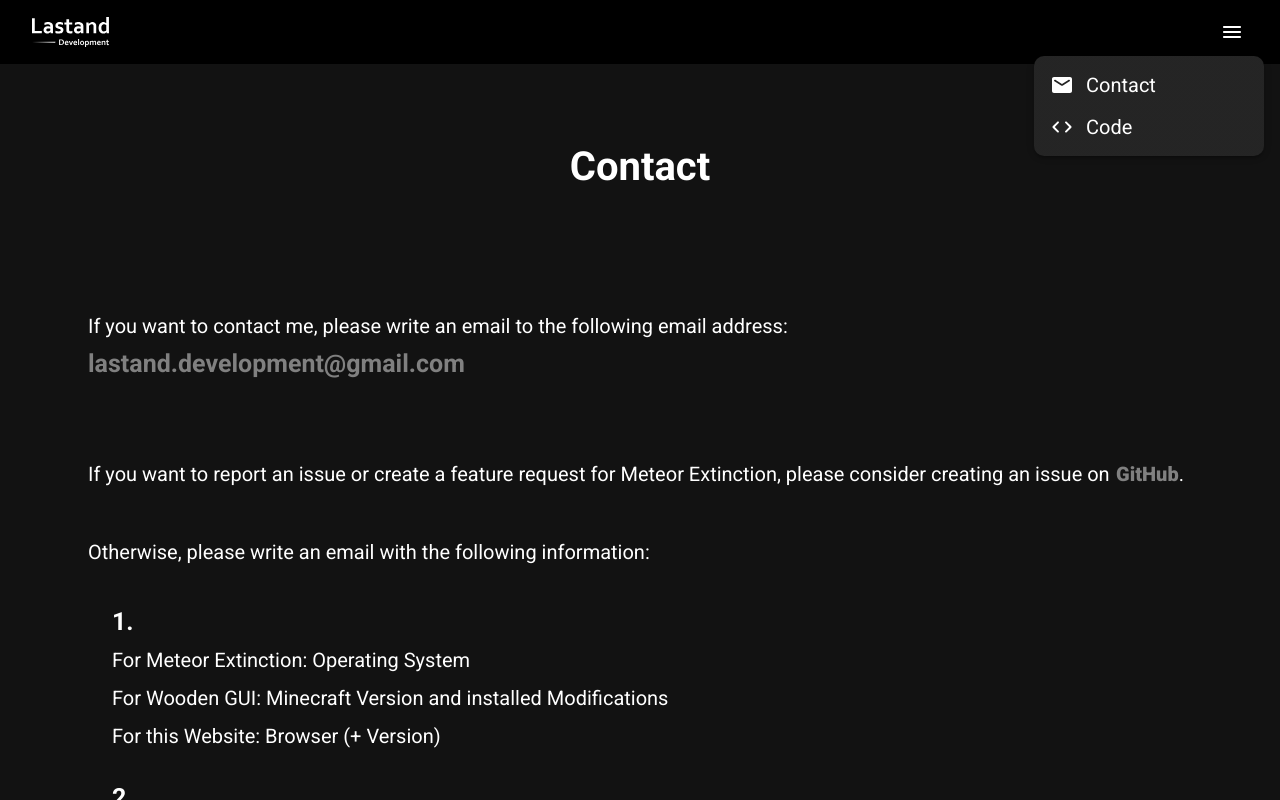
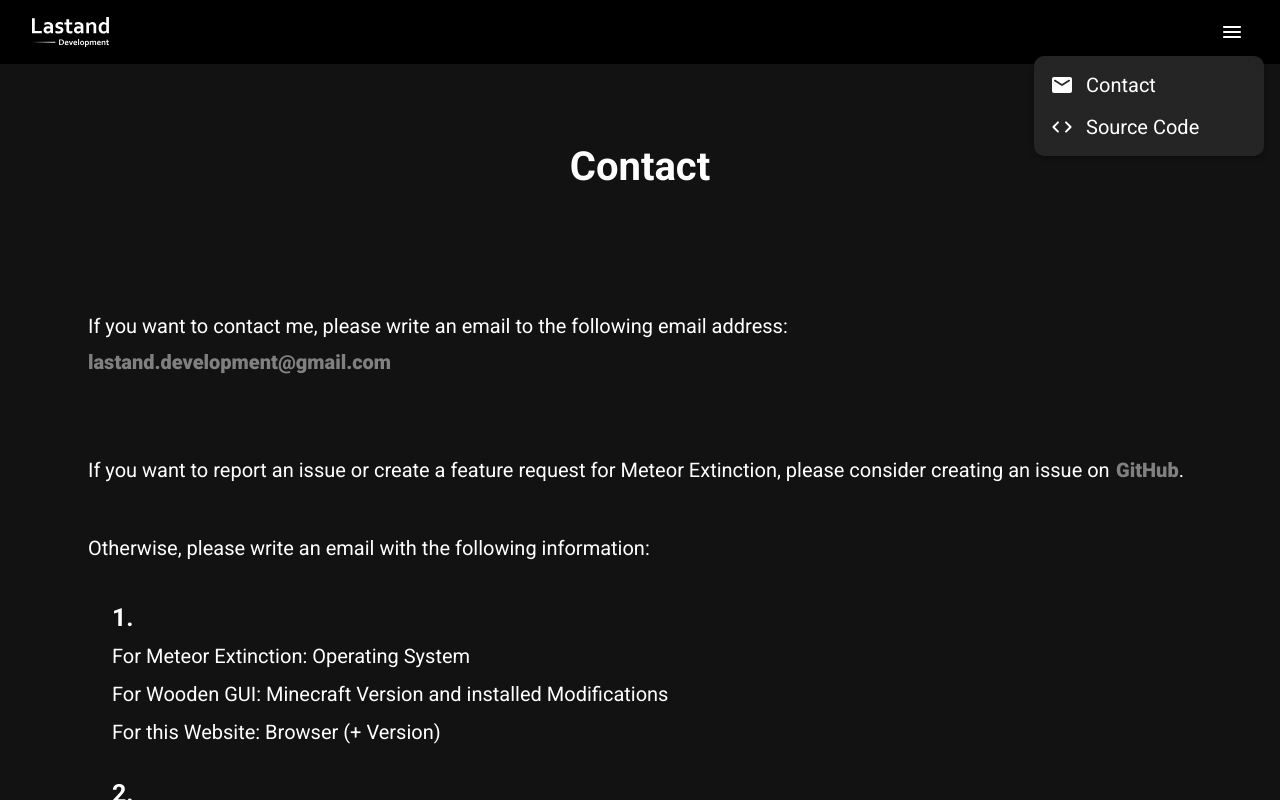
Before and after one commit to LastandDevelopment/website, a React (Create React App) app: page /website/contact in a window 1280 px wide. Both pictures are taken after a click on the button 1232 px from the left and 32 px from the top of the page. Shown: the top 800 px of the page. Built offline with nearby package versions, Linux system fonts and the light colour scheme.

Commit message:
small tweaks

```diff
--- a/src/components/Titlebar.jsx
+++ b/src/components/Titlebar.jsx
@@ -102,7 +102,7 @@ export default function TitleBar() {
               <ListItemIcon>
                 <CodeRoundedIcon fontSize="medium" />
               </ListItemIcon>
-              <ListItemText>Code</ListItemText>
+              <ListItemText>Source Code</ListItemText>
             </MenuItem>
           </Menu>
         </Toolbar>
--- a/src/components/contact.jsx
+++ b/src/components/contact.jsx
@@ -24,7 +24,7 @@ export default function Contact() {
             target="_blank"
             rel="noreferrer noopener"
           >
-            <Typography variant="h2">lastand.development@gmail.com</Typography>
+            <Typography variant="h5">lastand.development@gmail.com</Typography>
           </Link>
           <Typography
             variant="body1"
```
